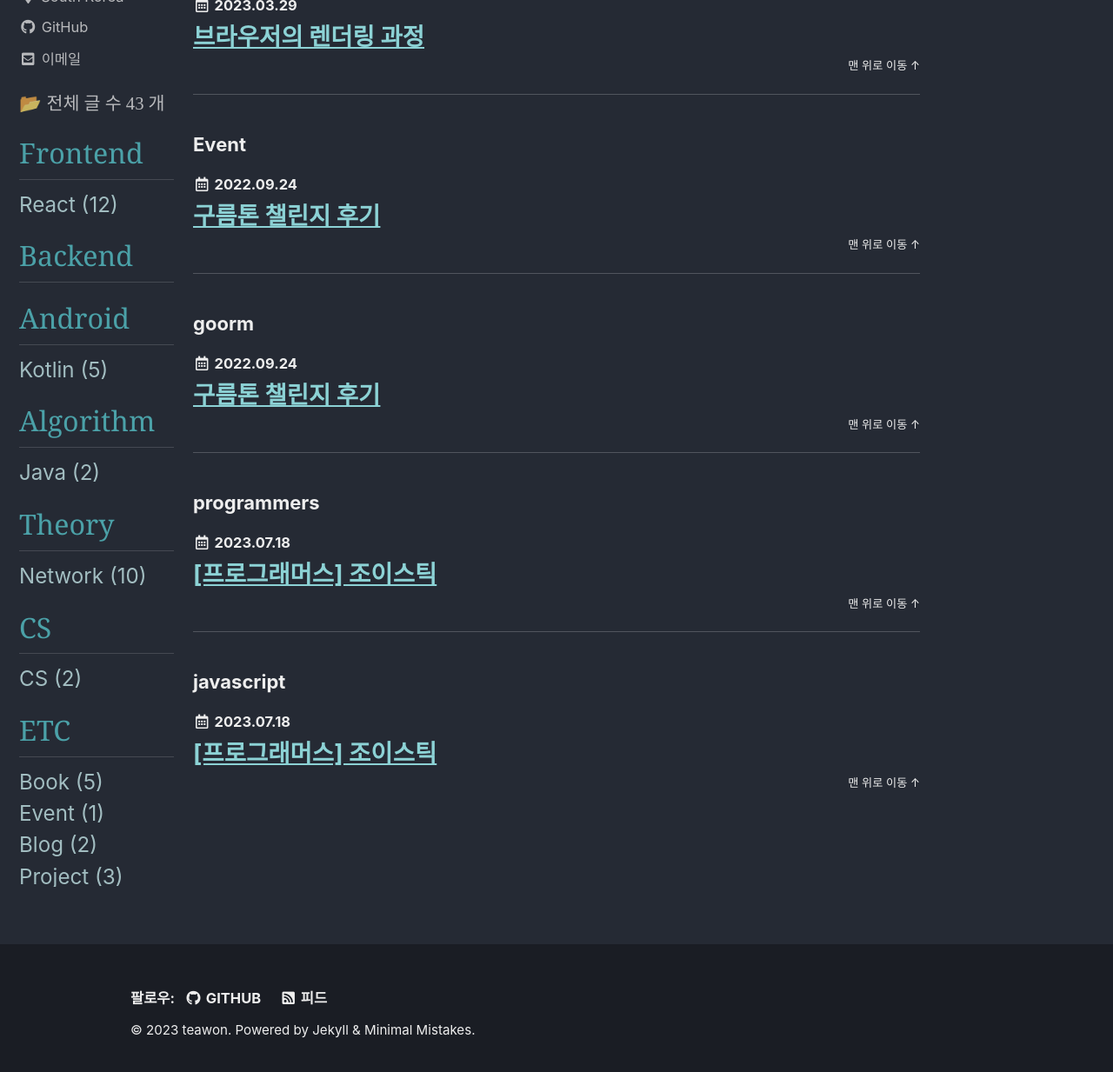
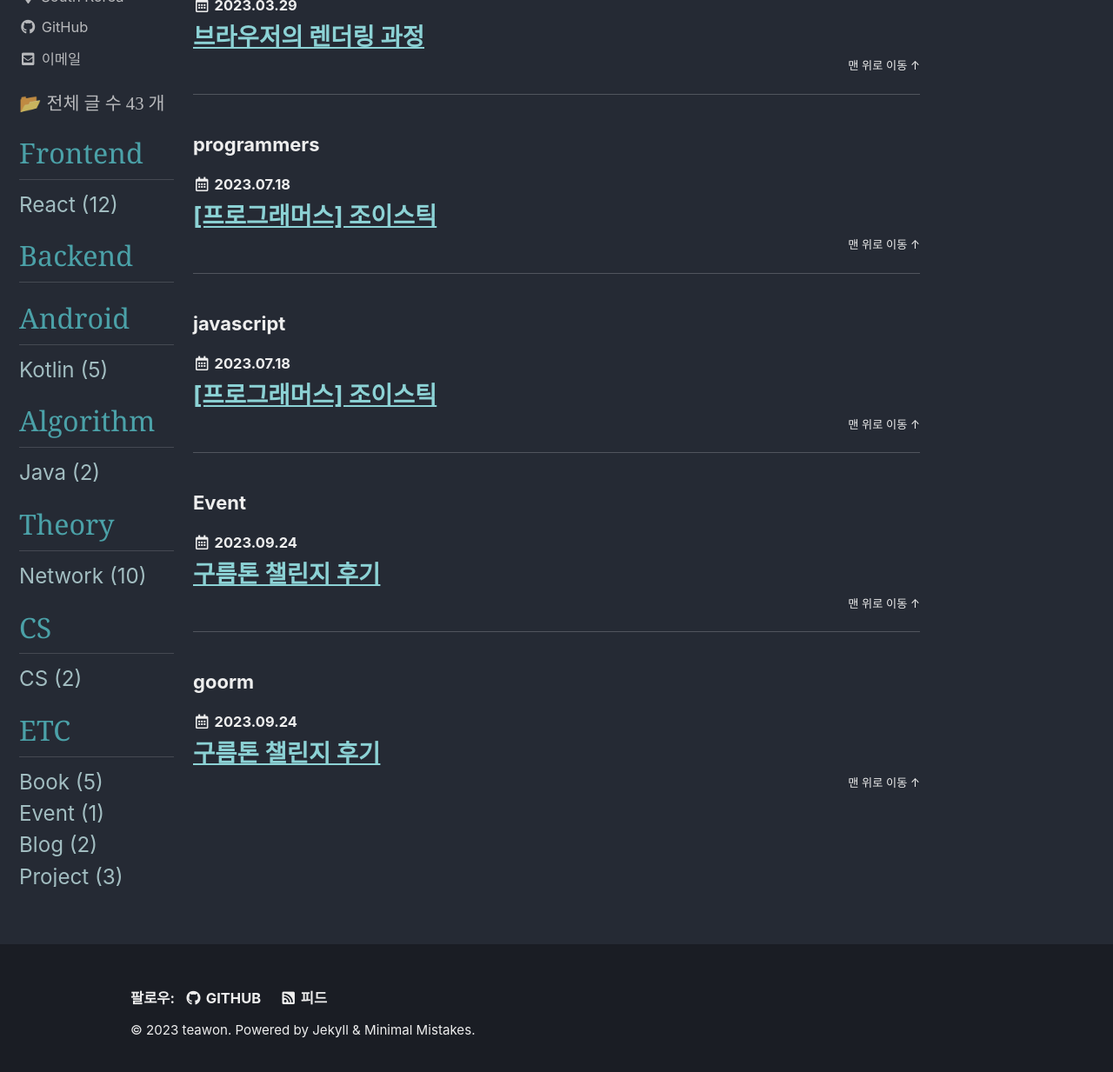
Before and after one commit to teawon/teawon.github.io, a Jekyll site: the page built from _pages/category-archive.md, in a window 1280 px wide and 1400 px high, scrolled down 5432 px, cut to the strip 159-1392 px from the top of the window. Shown: the whole strip at 87% size. Built offline with Jekyll 4.4.1, drawn with Linux system fonts in a browser that asks for light colours; cached includes are drawn as plain includes; some of the changed text lies outside the part shown.

Commit message:
Update 구름톤 챌린지 날짜 오류 수정

```diff
--- a/_posts/Event/2022-09-24-9oormthon-challenge.md
+++ b/_posts/Event/2023-09-24-9oormthon-challenge.md
@@ -11,8 +11,8 @@ toc: true
 toc_sticky: true
 toc_label: "목차"
 
-date: 2022-09-24
-last_modified_at: 2022-09-24
+date: 2023-09-24
+last_modified_at: 2023-09-24
 ---
 
 ## 후기
```
